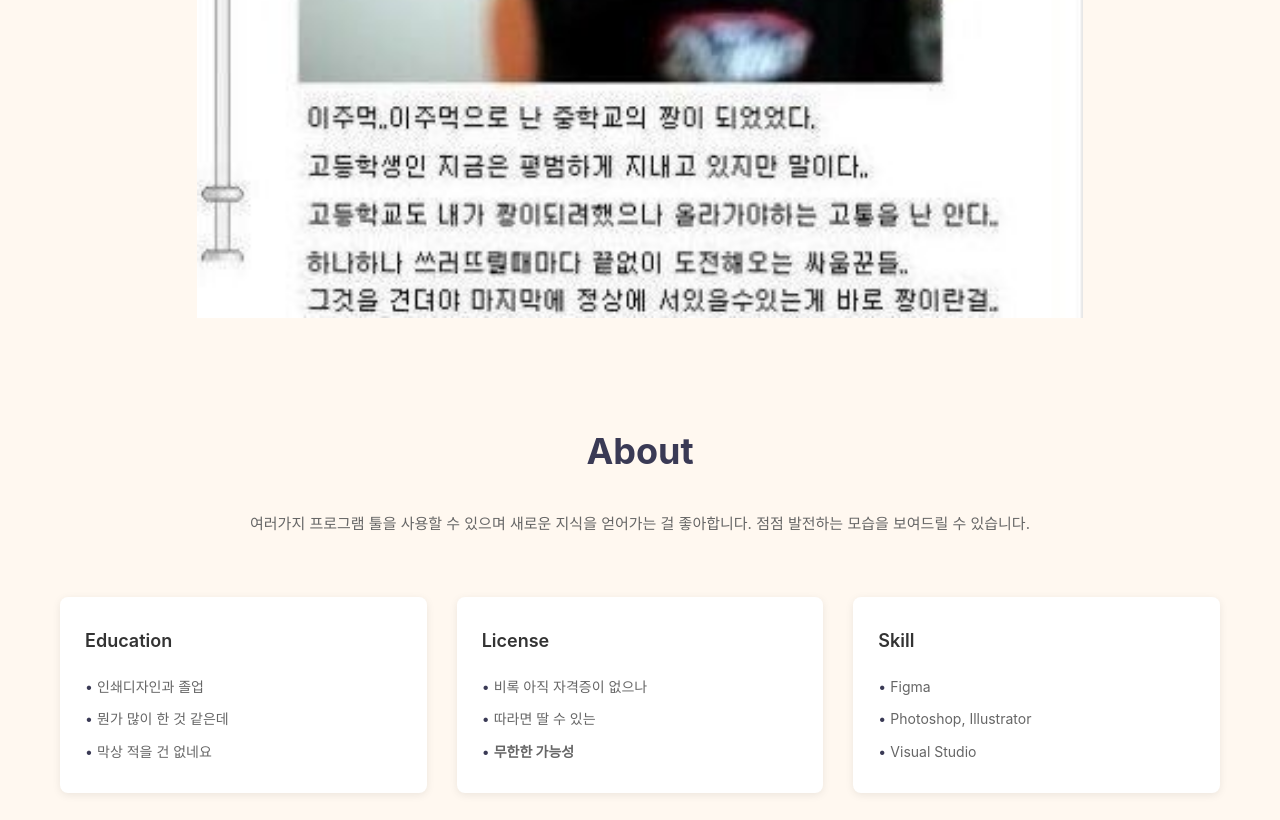
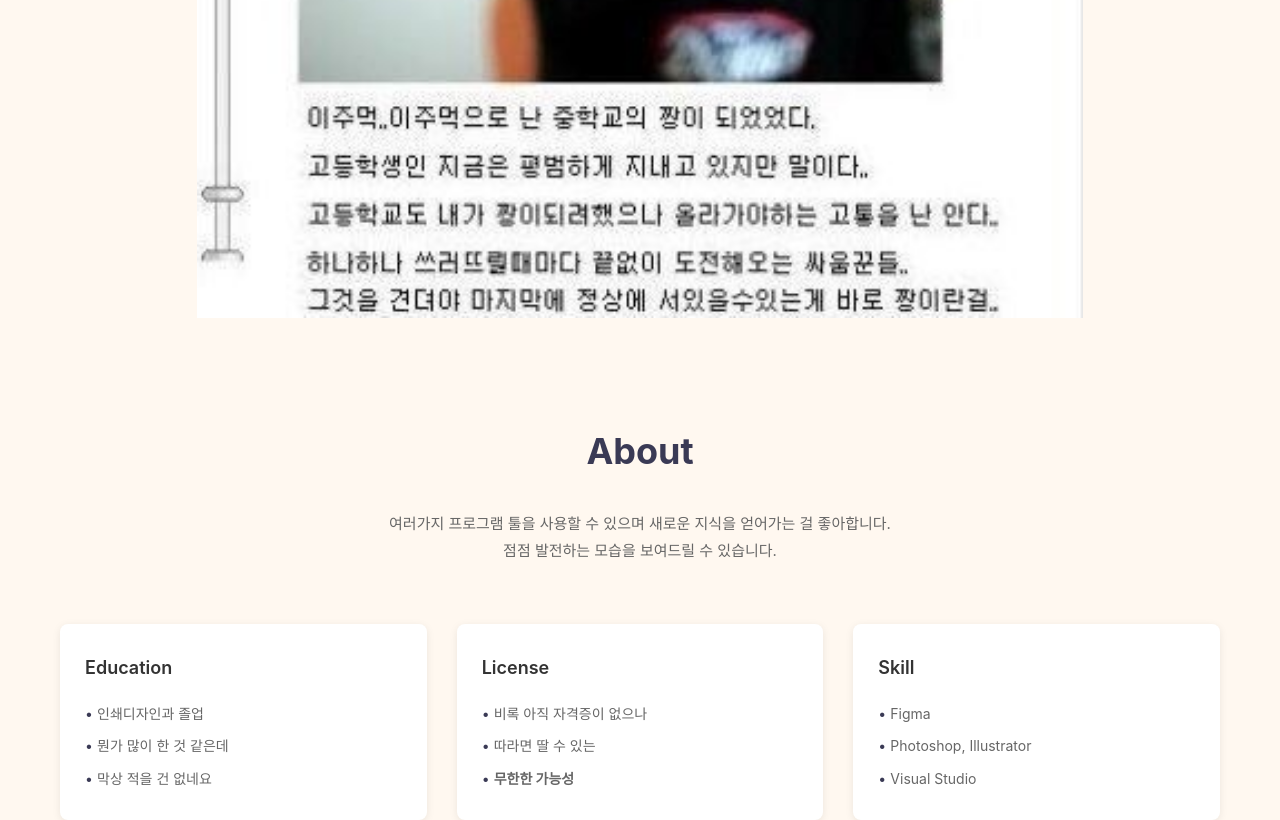
Before and after one commit to D-SJ-UIUX/my-personal-portfolio, a plain HTML site: page index.html in a window 1280 px wide. Shown: the part 509-1329 px from the top of the page. Drawn offline with Linux system fonts and the light colour scheme.

Commit message:
Update index.html

```diff
--- a/index.html
+++ b/index.html
@@ -36,7 +36,7 @@
     <section id="about" class="about">
         <h2>About</h2>
         <p class="about-intro">
-            여러가지 프로그램 툴을 사용할 수 있으며 새로운 지식을 얻어가는 걸 좋아합니다.
+            여러가지 프로그램 툴을 사용할 수 있으며 새로운 지식을 얻어가는 걸 좋아합니다.<br>
             점점 발전하는 모습을 보여드릴 수 있습니다.
         </p>
 
```
